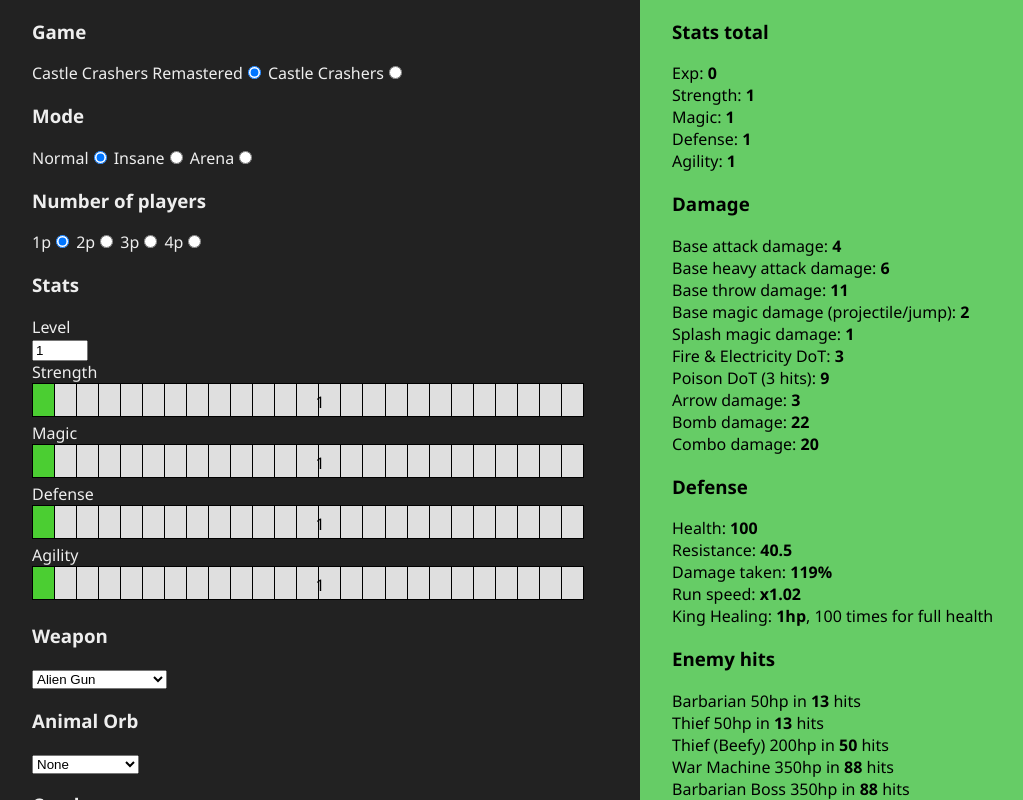
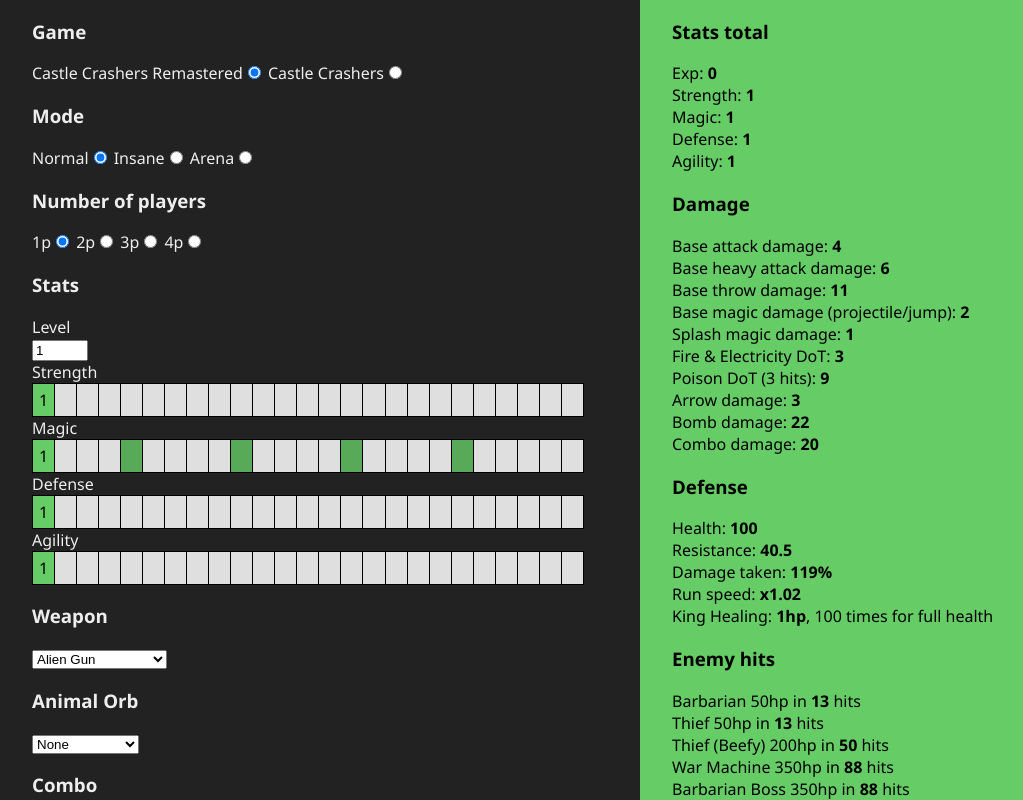
Before and after one commit to A1rPun/castle-crashers-stats, a Vue app: page / in a window 1280 px wide. Shown: the whole page, without its empty margins (0-1023 px from the left). Built offline with nearby package versions, Linux system fonts and the light colour scheme.

Commit message:
:sparkles: Improve statbar

```diff
--- a/src/App.vue
+++ b/src/App.vue
@@ -67,7 +67,7 @@
         </div>
         <div>
           <span>Magic</span>
-          <StatBar v-model="magic" @change="updateStats"></StatBar>
+          <StatBar v-model="magic" @change="updateStats" interval="5"></StatBar>
         </div>
         <div>
           <span>Defense</span>
--- a/src/components/StatBar.vue
+++ b/src/components/StatBar.vue
@@ -1,31 +1,45 @@
 <template>
   <div>
     <div class="statbar" :class="{ disabled: disabled }">
-      <span
+      <div
         v-for="item in stats"
         :key="item"
-        :class="{ lit: item <= actualValue }"
+        :class="{ stat: true, lit: item <= actualValue, interval: item < length && item % interval === 0 }"
         @click="changed(item)"
         @mouseenter="mouseEnter(item)"
         @mouseleave="mouseLeave(actualValue)"
-      ></span>
-      <div class="center">{{ displayValue }}</div>
+      >
+        <span>{{ item === displayValue ? displayValue : '&nbsp;' }}</span>
+      </div>
     </div>
   </div>
 </template>
 
 <script>
+const maxStats = 25;
+
 export default {
   name: 'StatBar',
   props: {
-    value: Number,
+    value: {
+      type: Number,
+      default: 1,
+    },
     disabled: Boolean,
+    interval: {
+      type: Number,
+      default: maxStats + 1,
+    },
+    length: {
+      type: Number,
+      default: maxStats,
+    },
   },
   data() {
     return {
       actualValue: this.value,
       displayValue: this.value,
-      stats: Array.from({ length: 25 }, (_, i) => i + 1),
+      stats: Array.from({ length: this.length }, (_, i) => i + 1),
     };
   },
   watch: {
@@ -53,20 +67,12 @@
 </script>
 
 <style>
-.center {
-  position: absolute;
-  top: 8px;
-  left: 50%;
-  transform: translateX(-50%);
-  pointer-events: none;
-}
-
 .statbar {
   position: relative;
   color: #000;
 }
 
-.statbar > span {
+.statbar > .stat {
   width: calc(4% - 2px);
   height: 32px;
   background: #dfdfdf;
@@ -74,29 +80,50 @@
   border-bottom: 1px solid black;
   border-right: 1px solid black;
   display: inline-block;
+  text-align: center;
 }
 
-.statbar > span:first-child {
+.stat > span {
+  height: 100%;
+  display: flex;
+  justify-content: center;
+  align-items: center;
+  user-select: none;
+}
+
+.statbar > .stat:first-child {
   border-left: 1px solid black;
 }
 
-.statbar > span.lit {
-  background: #4bce32;
+.statbar > .lit {
+  background: rgb(102, 204, 102);
 }
 
-.statbar.disabled > span {
+.statbar.disabled > .stat {
   background: #9c9c9c;
 }
 
-.statbar.disabled > span.lit {
-  background: #318820;
+.statbar.disabled > .lit {
+  background: rgba(102, 204, 102, 0.5);
 }
 
-.statbar:not(.disabled):hover > span {
+.statbar:not(.disabled):hover > .stat {
   background: #75f65c;
 }
 
-.statbar:not(.disabled) > span:hover ~ span {
+.statbar:not(.disabled) > .stat:hover ~ .stat {
   background: #f6f6f6;
 }
+
+.statbar > .interval {
+  background: rgba(102, 204, 102, 0.8);
+}
+
+.statbar:not(.disabled):hover > .interval {
+  background: rgba(102, 204, 102, 0.8);
+}
+
+.statbar:not(.disabled) > .stat:hover ~ .interval {
+  background: rgba(102, 204, 102, 0.8);
+}
 </style>
```
